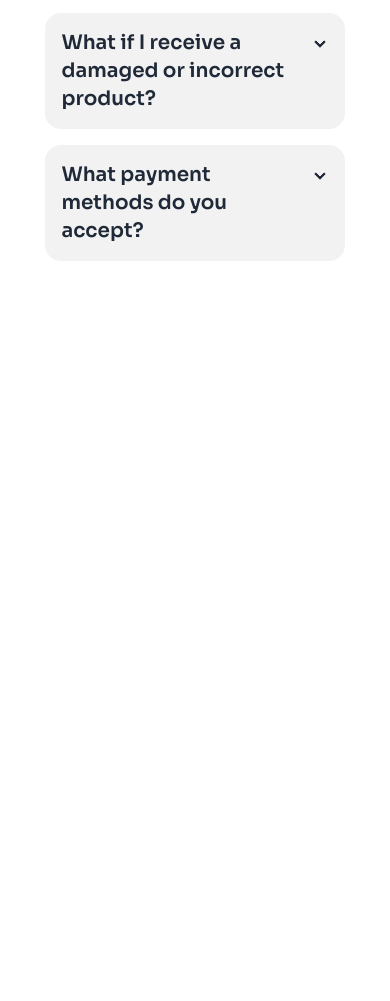
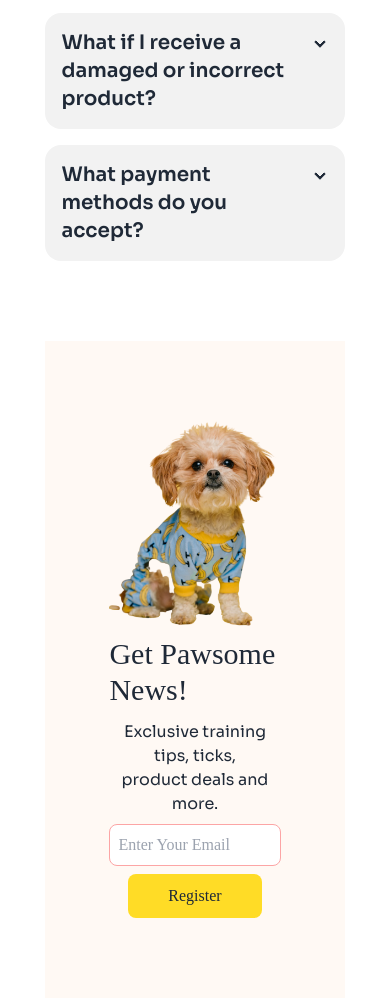
Before and after one commit to romansiddique/Assignment-3-browse-pets, a plain HTML site: page index.html in a window 390 px wide. Shown: the part 3890-4891 px from the top of the page. Before the commit the page ends 4167 px from the top, so only its background shows below. Drawn offline with nearby package versions, Linux system fonts and the light colour scheme; a web font is replaced by a local one.

Commit message:
newsletter section is complete. use outline in email input. change top position of banner cat image when device width 425px

```diff
--- a/index.html
+++ b/index.html
@@ -61,7 +61,7 @@
             <button class="border border-buttonColor p-[10px_30px] rounded-lg transition-all duration-1000 hover:bg-buttonColor">
               Log In
             </button>
-            <button class="p-[10px_30px] rounded-lg bg-buttonColor hover:underline">Register</button>
+            <button class="font-adlam p-[10px_30px] rounded-lg bg-buttonColor hover:underline">Register</button>
           </div>
         </div>
         <i class="fa-solid fa-bars lg:hidden text-2xl"></i>
@@ -76,7 +76,7 @@
       <p class="font-sora text-base sm:text-xl">Discover a world of treats, toys, and essentials handpicked for your furry friends. Shop now and make tails wag with joy!</p>
       <button class="p-[10px_30px] rounded-lg bg-buttonColor hover:underline mt-10 font-sora font-medium">Find a pet</button>
     </div>
-    <div class="banner-image absolute top-[220px] lg:left-[100px] lg:top-[20px]">
+    <div class="banner-image absolute top-[150px] lg:left-[100px] lg:top-[20px]">
       <img class="lg:w-[1000px]" src="assets/cat-big.png" alt="cat image">
     </div>
   </section>
@@ -287,7 +287,7 @@
           <div class="sm:flex sm:items-center">
             <div>
               <h4 class="hidden font-sora text-xl text-black sm:block">Under Price</h4>
-              <h3 class="font-adlam text-3xl font-medium mb-3">Pet Grooming Mitt</h3>
+              <h3 class="font-adlam text-3xl sm:text-4xl font-medium mb-3">Pet Grooming Mitt</h3>
               <h1 class="font-adlam text-4xl sm:text-6xl text-white sm:text-black">$7.99</h1>
             </div>
           </div>
@@ -338,6 +338,19 @@
     </div>
   </section>
 
-
+  <!-- newsletter -->
+  <section class="my-20 px-16 py-20  max-w-[80%] mx-auto bg-bgPrimary flex flex-col justify-center items-center sm:flex-row sm:justify-around sm:items-center">
+    <div>
+      <img class="w-[190px] sm:w-[300px]" src="assets/cute-pet-mid.png" alt="cute pet">
+    </div>
+    <div>
+      <h3 class="font-adlam text-3xl sm:text-4xl font-medium mb-3 sm:mb-5">Get Pawsome News!</h3>
+      <p class="font-sora text-center sm:mb-10">Exclusive training tips, ticks, <span class="sm:hidden"><br></span> product deals and more.</p>
+      <div class="flex flex-col justify-center  items-center sm:items-start">
+        <input class="font-adlam border border-red-300 focus:outline-red-400 mt-2 sm:mb-8 rounded-lg bg-white p-2 sm:p-4 w-full" type="email" name="" id="" placeholder="Enter Your Email">
+        <button class="font-adlam mt-2 p-[10px_40px] sm:p-[10px_50px] rounded-lg bg-buttonColor hover:underline">Register</button>
+      </div>
+    </div>
+  </section>
 </body>
 </html>
```
